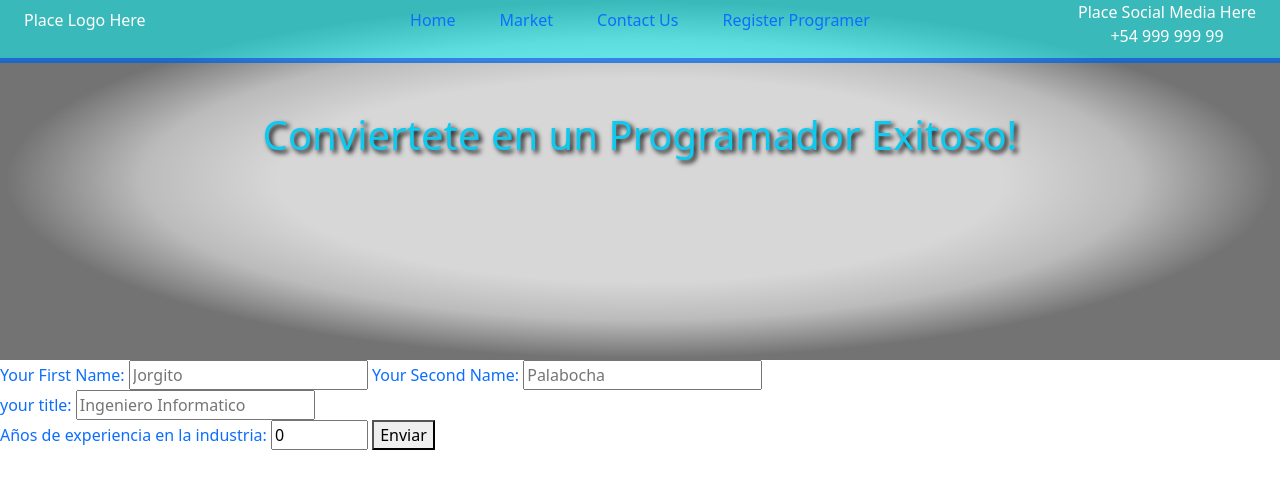
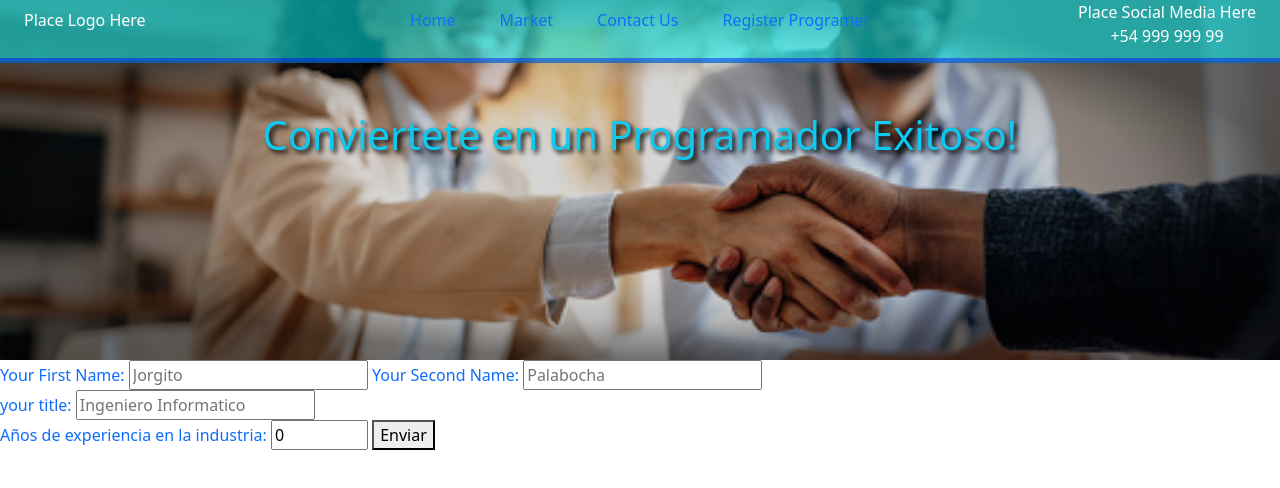
Before and after one commit to FrancoDoce12/java_script_course, a website: page pages/register_programer.html in a window 1280 px wide. Drawn offline with nearby package versions, Linux system fonts and the light colour scheme; the site is published under a folder, as on GitHub Pages, so addresses that start at the root find nothing.

Commit message:
trining to fix the path

```diff
--- a/css/style.css
+++ b/css/style.css
@@ -48,7 +48,7 @@ body {
     height: 360px;
 
 
-    background: radial-gradient(rgba(0, 0, 0, 0.158) 40%, rgba(0, 0, 0, 0.267), rgba(0, 0, 0, 0.548)70%), url(/assets/istockphoto-1322506703-170667a.jpg);
+    background: radial-gradient(rgba(0, 0, 0, 0.158) 40%, rgba(0, 0, 0, 0.267), rgba(0, 0, 0, 0.548)70%), url(../assets/istockphoto-1322506703-170667a.jpg);
 
     /* background-image: url(/assets/istockphoto-1322506703-170667a.jpg); */
     background-position: center;
```
